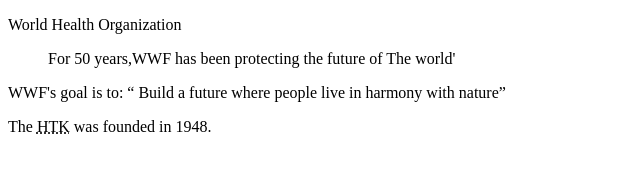
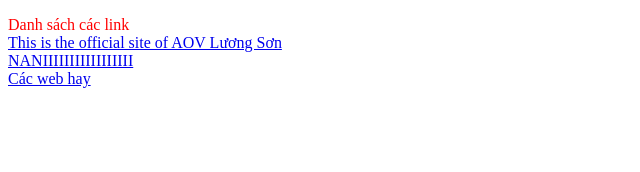
Before and after one commit to dekiencute/AOVluongson.github.io, a plain HTML site: page index.html in a window 1280 px wide. Shown: the whole page, without its empty margins (0-640 px from the left). Drawn offline with Linux system fonts and the light colour scheme.

Commit message:
Add files via upload

```diff
--- a/index.html
+++ b/index.html
@@ -1,14 +1,18 @@
 <!doctype html>
 <html>
     <head>
-          <title>WHO</title>
+          <title>AOV Lương Sơn</title>
 
     </head>
     <body>
-        <p> World Health Organization</p>
-        <blockquote cite="https://www.worldwildlife.org/" >
-        For 50 years,WWF has been protecting the future of The world'</blockquote>
-        <p>WWF's goal is to: <q> Build a future where people live in harmony with nature</q></p>
-        <p> The <abbr title="World's destroyer">HTK</abbr> was founded in 1948.</p>
+        <p style="color: Red">
+        Danh sách các link
+        <br>
+        <a href="image.html" target="_parent">This is the official site of AOV Lương Sơn</a>
+        <br>
+        <a href="texfomat" target="_parent">NANIIIIIIIIIIIIIIIII</a>
+        <br>
+        <a href="../bài 2/lienket.html" target="_parent">Các web hay</a>
+        </p>
     </body>
 </html>
```
